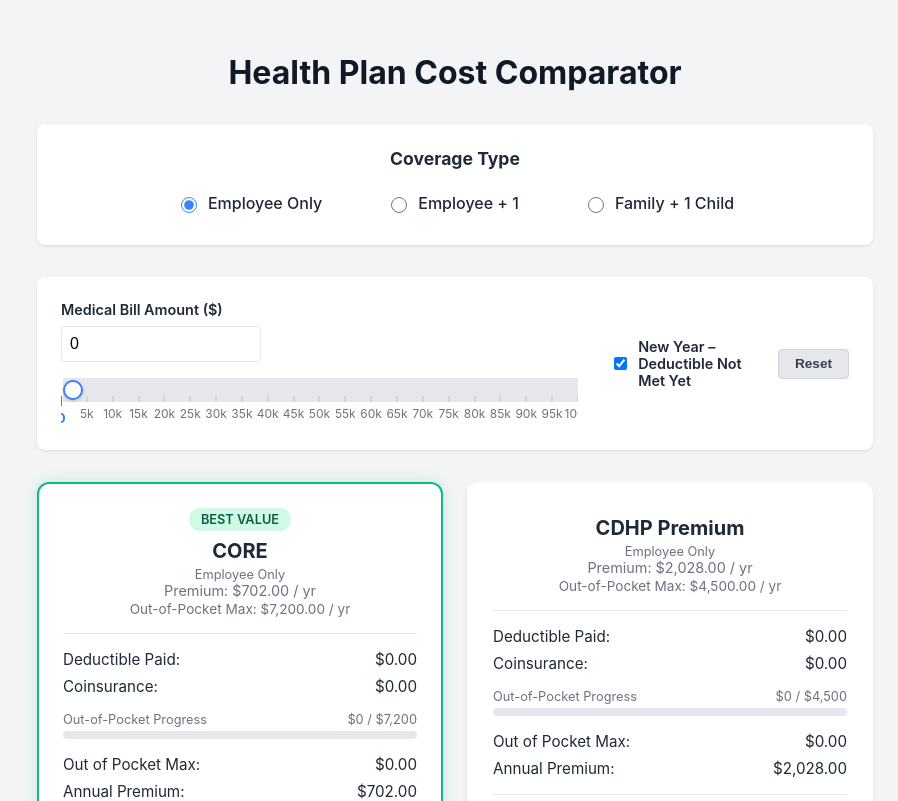
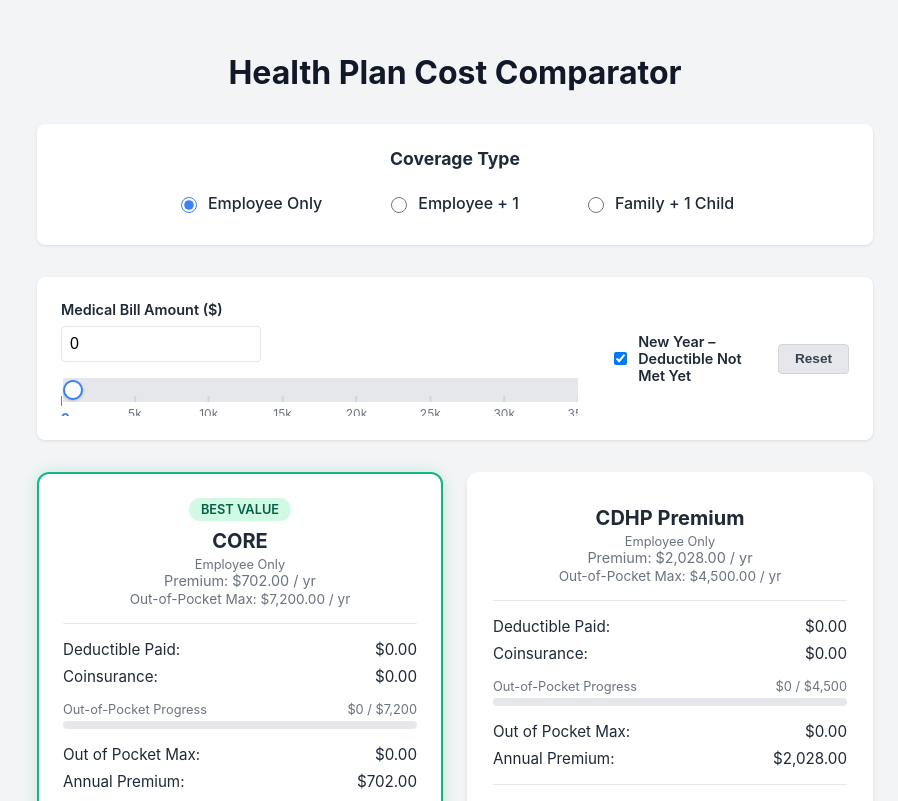
Before and after one commit to Seema0504/Medical-calculator, a React (Vite) app in the folder src/renderer/: page / in a window 1280 px wide. Shown: the top 801 px of the page, without its empty margins (185-1083 px from the left). Built offline with nearby package versions, Linux system fonts and the light colour scheme.

Commit message:
Optimize slider for 35k max with free-drag

```diff
--- a/src/renderer/src/components/BillInput.tsx
+++ b/src/renderer/src/components/BillInput.tsx
@@ -33,34 +33,37 @@ export const BillInput: React.FC<BillInputProps> = ({
                         <input
                             type="range"
                             min="0"
-                            max="100000"
-                            step="5000"
+                            max="35000"
+                            step="100"
                             value={amount}
                             onChange={(e) => setAmount(Number(e.target.value))}
                             aria-label="Medical Bill Amount"
                             aria-valuemin={0}
-                            aria-valuemax={100000}
+                            aria-valuemax={35000}
                             aria-valuenow={amount}
                             style={{
                                 background: `linear-gradient(to right,
-                                    ${amount > 60000 ? '#ef4444' : amount > 30000 ? '#f59e0b' : '#3b82f6'} 0%,
-                                    ${amount > 60000 ? '#ef4444' : amount > 30000 ? '#f59e0b' : '#3b82f6'} ${(amount / 100000) * 100}%,
-                                    #e5e7eb ${(amount / 100000) * 100}%,
+                                    ${amount > 25000 ? '#ef4444' : amount > 10000 ? '#f59e0b' : '#3b82f6'} 0%,
+                                    ${amount > 25000 ? '#ef4444' : amount > 10000 ? '#f59e0b' : '#3b82f6'} ${(amount / 35000) * 100}%,
+                                    #e5e7eb ${(amount / 35000) * 100}%,
                                     #e5e7eb 100%)`
                             }}
                         />
                         <div className="slider-markers">
-                            {Array.from({ length: 21 }).map((_, i) => {
+                            {Array.from({ length: 8 }).map((_, i) => {
                                 const val = i * 5000;
+                                // Highlight nearest marker within 2500 range
+                                const isActive = Math.abs(amount - val) < 2500;
                                 return (
                                     <div
                                         key={val}
-                                        className={`marker ${amount === val ? 'active' : ''}`}
+                                        className={`marker ${isActive ? 'active' : ''}`}
                                         onClick={() => setAmount(val)}
+                                        style={{ left: `${(val / 35000) * 100}%`, position: 'absolute', transform: 'translateX(-50%)', width: 'auto' }}
                                     >
                                         <div className="tick"></div>
                                         <span className="label">
-                                            {val === 0 ? '0' : val === 100000 ? '100k' : `${val / 1000}k`}
+                                            {val === 0 ? '$0' : `${val / 1000}k`}
                                         </span>
                                     </div>
                                 )
--- a/src/renderer/src/styles.css
+++ b/src/renderer/src/styles.css
@@ -464,11 +464,11 @@ input[type=range]::-moz-range-thumb:hover {
 }
 
 .slider-markers {
-  display: flex;
-  justify-content: space-between;
   margin-top: -10px;
   position: relative;
   width: 100%;
+  height: 20px;
+  /* Give it specific height to contain absolute markers */
   pointer-events: none;
   /* Let clicks pass to markers but container shouldn't block */
 }
@@ -477,8 +477,7 @@ input[type=range]::-moz-range-thumb:hover {
   display: flex;
   flex-direction: column;
   align-items: center;
-  width: 0;
-  /* Center align trick */
+  /* width is now auto and positioned absolutely */
   pointer-events: auto;
   cursor: pointer;
   z-index: 10;
```
